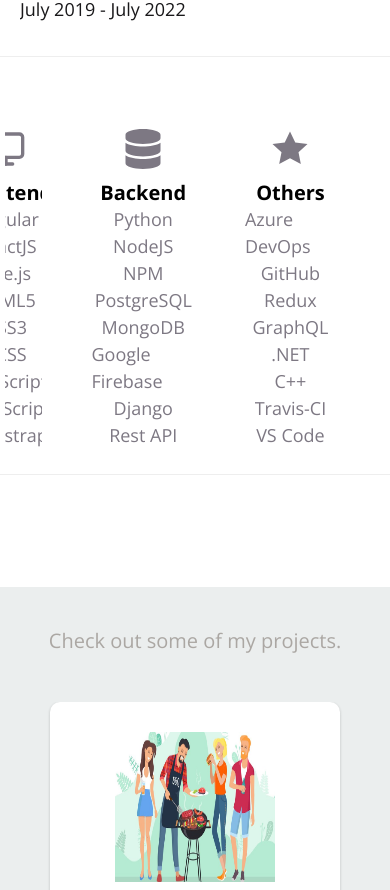
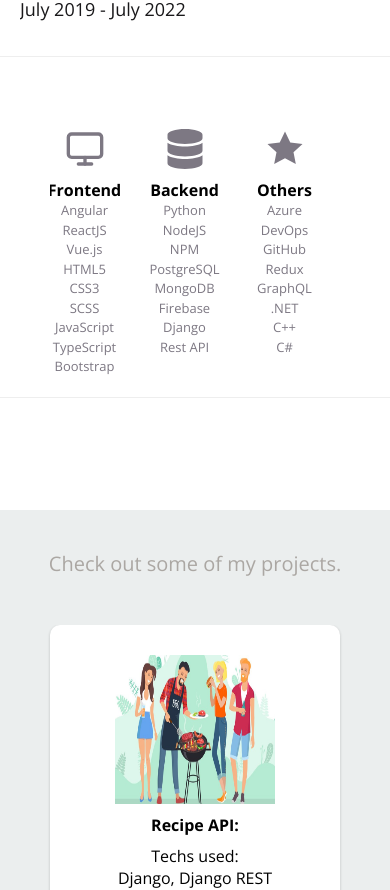
Before and after one commit to PierreBouMalham/personal-portfolio, a React (Create React App) app: page / in a window 390 px wide. Shown: the part 5152-6042 px from the top of the page. Built offline with nearby package versions, Linux system fonts and the light colour scheme; the HTML template or start-up script is replaced by a standard one.

Commit message:
portfolio updated

```diff
--- a/src/components/Resume/Resume.css
+++ b/src/components/Resume/Resume.css
@@ -87,12 +87,12 @@
 }
 
 .resume__wrapper {
-  width: 100%;
+  width: fit-content;
   display: flex;
 }
 
 .resume__infoSkills {
-  margin: 0 50px 20px 0;
+  margin: 0 10% 5% 0;
   display: flex;
   flex-direction: column;
   align-items: center;
@@ -112,7 +112,7 @@
 
 .resume__infoSkills > p {
   color: #7d7883;
-  font-size: 18px;
+  font-size: 15px;
   font-weight: 300;
   line-height: 1.5;
 }
@@ -126,16 +126,40 @@
 
   .resume__wrapper {
     max-width: fit-content;
+    margin-left: 7%;
   }
+
   .resume__infoSkills > h1 {
-    font-size: 20px;
+    font-size: 16px;
     text-align: center;
+    width: 100px;
   }
+
+  .resume__infoSkills > p {
+    font-size: 13px;
+    text-align: center;
+    width: 100px;
+  }
+
   .education,
   .work {
     padding-left: 15px;
   }
+
   .skills {
     padding-left: 5px;
   }
+
+  .contact__title > h1 {
+    font-size: 20px;
+  }
+
+  .contact__input > p {
+    font-size: 15px;
+  }
+
+  .contact__address > h2 {
+    margin-top: 5%;
+    font-size: 19px;
+  }
 }
--- a/src/components/Resume/Resume.js
+++ b/src/components/Resume/Resume.js
@@ -163,7 +163,7 @@ const Resume = () => {
                 <p>NPM</p>
                 <p>PostgreSQL</p>
                 <p>MongoDB</p>
-                <p>Google Firebase</p>
+                <p>Firebase</p>
                 <p>Django</p>
                 <p>Rest API</p>
               </div>
@@ -171,14 +171,14 @@ const Resume = () => {
               <div className="resume__infoSkills">
                 <GoStar className="resume__icon" />
                 <h1>Others</h1>
-                <p>Azure DevOps</p>
+                <p>Azure</p>
+                <p>DevOps</p>
                 <p>GitHub</p>
                 <p>Redux</p>
                 <p>GraphQL</p>
                 <p>.NET</p>
                 <p>C++</p>
-                <p>Travis-CI</p>
-                <p>VS Code</p>
+                <p>C#</p>
               </div>
             </div>
           </div>
```
